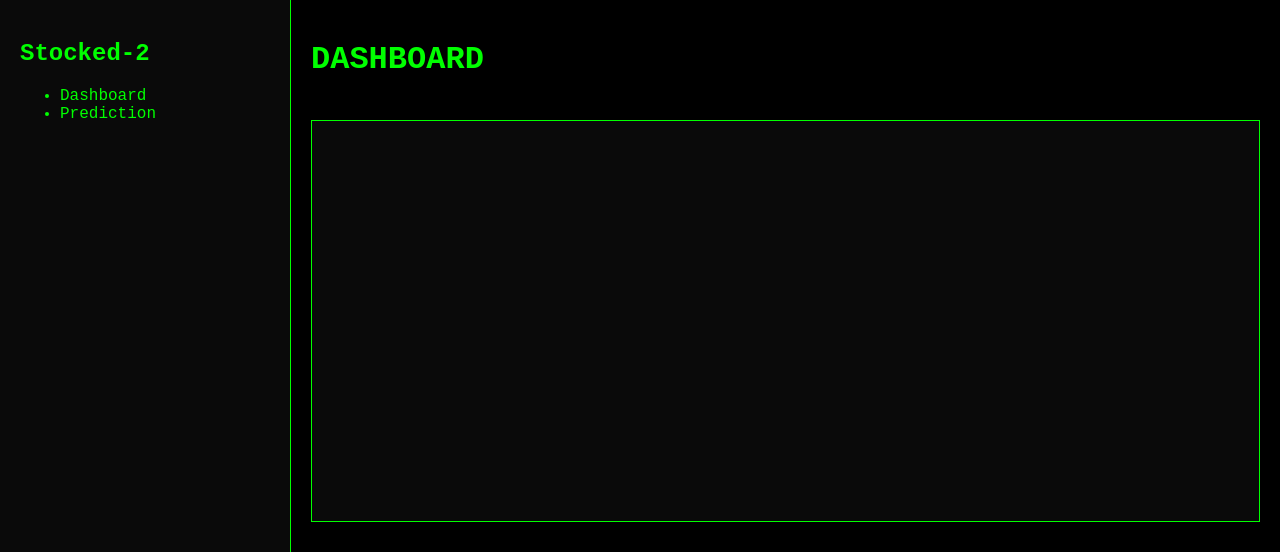
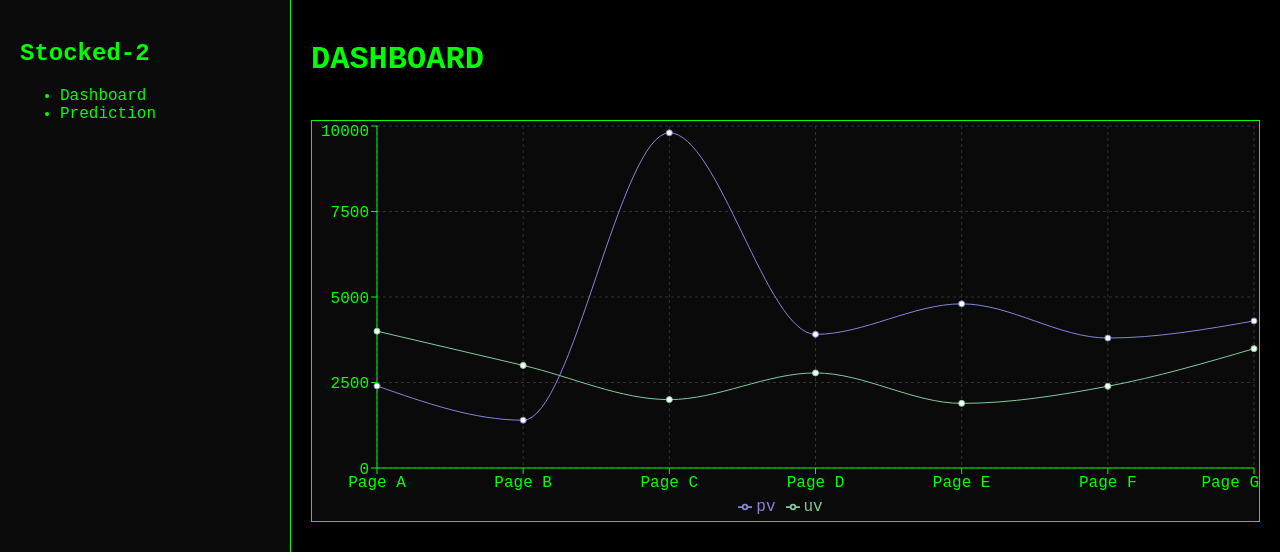
Before and after one commit to Anaswar-ash/Stocked-2, a React (Create React App) app in the folder frontend/: page / in a window 1280 px wide. Shown: the top 552 px of the page. Built offline with nearby package versions, Linux system fonts and the light colour scheme.

Commit message:
feat: Add Chart component and install recharts

```diff
--- a/frontend/package.json
+++ b/frontend/package.json
@@ -11,10 +11,12 @@
     "@types/node": "^16.18.126",
     "@types/react": "^19.2.2",
     "@types/react-dom": "^19.2.2",
+    "@types/recharts": "^1.8.29",
     "@types/styled-components": "^5.1.35",
     "react": "^19.2.0",
     "react-dom": "^19.2.0",
     "react-scripts": "5.0.1",
+    "recharts": "^3.3.0",
     "styled-components": "^6.1.19",
     "typescript": "^4.9.5",
     "web-vitals": "^2.1.4"
--- /dev/null
+++ b/frontend/src/components/Chart.tsx
@@ -0,0 +1,43 @@
+import React from 'react';
+import { LineChart, Line, XAxis, YAxis, CartesianGrid, Tooltip, Legend, ResponsiveContainer } from 'recharts';
+import styled from 'styled-components';
+
+const ChartWrapper = styled.div`
+  height: 100%;
+  width: 100%;
+`;
+
+const data = [
+  { name: 'Page A', uv: 4000, pv: 2400, amt: 2400 },
+  { name: 'Page B', uv: 3000, pv: 1398, amt: 2210 },
+  { name: 'Page C', uv: 2000, pv: 9800, amt: 2290 },
+  { name: 'Page D', uv: 2780, pv: 3908, amt: 2000 },
+  { name: 'Page E', uv: 1890, pv: 4800, amt: 2181 },
+  { name: 'Page F', uv: 2390, pv: 3800, amt: 2500 },
+  { name: 'Page G', uv: 3490, pv: 4300, amt: 2100 },
+];
+
+const Chart: React.FC = () => {
+  return (
+    <ChartWrapper>
+      <ResponsiveContainer>
+        <LineChart data={data}>
+          <CartesianGrid strokeDasharray="3 3" stroke="#333" />
+          <XAxis dataKey="name" stroke="#00ff00" />
+          <YAxis stroke="#00ff00" />
+          <Tooltip
+            contentStyle={{
+              backgroundColor: '#0a0a0a',
+              borderColor: '#00ff00',
+            }}
+          />
+          <Legend wrapperStyle={{ color: '#00ff00' }} />
+          <Line type="monotone" dataKey="pv" stroke="#8884d8" />
+          <Line type="monotone" dataKey="uv" stroke="#82ca9d" />
+        </LineChart>
+      </ResponsiveContainer>
+    </ChartWrapper>
+  );
+};
+
+export default Chart;
--- a/frontend/src/components/Dashboard.tsx
+++ b/frontend/src/components/Dashboard.tsx
@@ -1,5 +1,6 @@
 import React from 'react';
 import styled from 'styled-components';
+import Chart from './Chart';
 
 const DashboardWrapper = styled.div`
   display: flex;
@@ -55,7 +56,7 @@ const Dashboard: React.FC = () => {
           <Title>Dashboard</Title>
         </Header>
         <ChartArea>
-          {/* Chart will go here */}
+          <Chart />
         </ChartArea>
       </MainContent>
     </DashboardWrapper>
```
Also changed, not shown: 1 other file (tests, documents, lock files or other folders).
